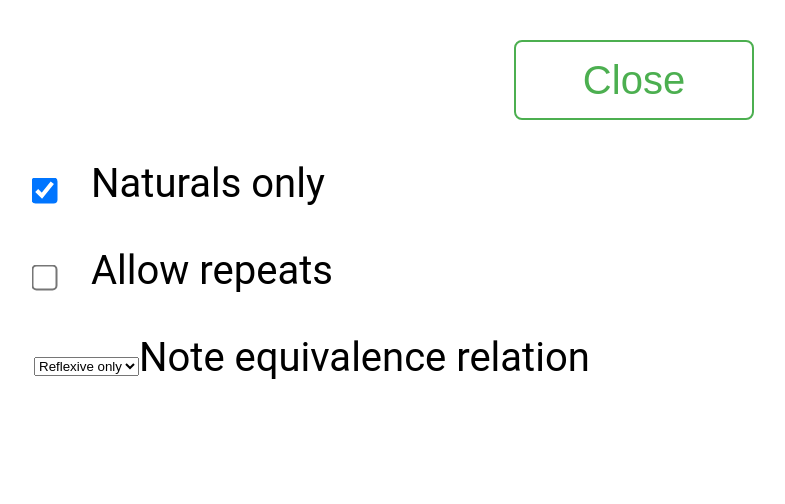
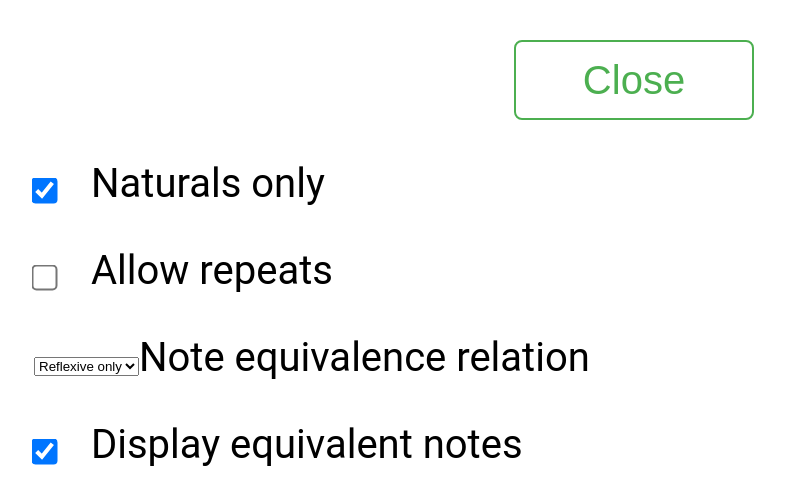
Before and after one commit to kylejlin/rand-note, a React (Create React App) app: page / in a window 1280 px wide. Both pictures are taken after a click on the button "Settings". Shown: the top 504 px of the page, without its empty margins (6-791 px from the left). Built offline with nearby package versions, Linux system fonts and the light colour scheme.

Commit message:
Let user configure whether to display equivalent notes

```diff
--- a/src/App.tsx
+++ b/src/App.tsx
@@ -35,6 +35,8 @@ export default class App extends React.Component<{}, State> {
     this.onAllowRepeatsChange = this.onAllowRepeatsChange.bind(this);
     this.onNoteEquivalenceRelationChange =
       this.onNoteEquivalenceRelationChange.bind(this);
+    this.onDisplayEquivalentNotesChange =
+      this.onDisplayEquivalentNotesChange.bind(this);
 
     this.onOpenSettingsClick = this.onOpenSettingsClick.bind(this);
     this.onClearHistoryClick = this.onClearHistoryClick.bind(this);
@@ -85,6 +87,14 @@ export default class App extends React.Component<{}, State> {
             </select>
             Note equivalence relation
           </label>
+          <label className="Setting">
+            <input
+              type="checkbox"
+              checked={this.state.settings.displayEquivalentNotes}
+              onChange={this.onDisplayEquivalentNotesChange}
+            />
+            Display equivalent notes
+          </label>
         </section>
       </div>
     );
@@ -112,6 +122,10 @@ export default class App extends React.Component<{}, State> {
     }
   }
 
+  onDisplayEquivalentNotesChange(event: React.ChangeEvent<HTMLInputElement>) {
+    this.updateSetting("displayEquivalentNotes", event.target.checked);
+  }
+
   updateSetting<K extends keyof Settings>(setting: K, value: Settings[K]) {
     this.setState((prevState) => {
       const newSettings = { ...prevState.settings, [setting]: value };
@@ -126,7 +140,7 @@ export default class App extends React.Component<{}, State> {
   renderNotePage(): React.ReactElement {
     const currentNote: Note | undefined =
       this.state.history[this.state.history.length - 1];
-    const { equivalenceRelation } = this.state.settings;
+    const { equivalenceRelation, displayEquivalentNotes } = this.state.settings;
 
     return (
       <div
@@ -147,7 +161,11 @@ export default class App extends React.Component<{}, State> {
           <h2>Current note</h2>
           {currentNote !== undefined ? (
             <div className="CurrentNote">
-              {noteStrings(currentNote, equivalenceRelation)}
+              {noteStrings(
+                currentNote,
+                equivalenceRelation,
+                displayEquivalentNotes
+              )}
             </div>
           ) : (
             <div>Tap to generate</div>
@@ -156,7 +174,7 @@ export default class App extends React.Component<{}, State> {
         <section>
           {this.state.history.map((note, i) => (
             <div className="HistoryNote" key={i}>
-              {noteStrings(note, equivalenceRelation)}
+              {noteStrings(note, equivalenceRelation, displayEquivalentNotes)}
             </div>
           ))}
         </section>
--- a/src/businessLogic.ts
+++ b/src/businessLogic.ts
@@ -8,6 +8,7 @@ export interface Settings {
   naturalsOnly: boolean;
   allowRepeats: boolean;
   equivalenceRelation: EquivalenceRelation;
+  displayEquivalentNotes: boolean;
 }
 
 export enum EquivalenceRelation {
@@ -23,6 +24,7 @@ export const DEFAULT_SETTINGS: Settings = {
   naturalsOnly: true,
   allowRepeats: false,
   equivalenceRelation: EquivalenceRelation.ReflexiveOnly,
+  displayEquivalentNotes: true,
 };
 
 export enum Note {
@@ -216,8 +218,13 @@ export function alternativeName(note: Note): Note {
 
 export function noteStrings(
   note: Note,
-  equivalenceRelation: EquivalenceRelation
+  equivalenceRelation: EquivalenceRelation,
+  displayEquivalentNotes: boolean
 ): string {
+  if (!displayEquivalentNotes) {
+    return noteString(note);
+  }
+
   function compareSuchThatOriginalNatSharpFlatIsAscending(
     a: Note,
     b: Note
--- a/src/persistentState.ts
+++ b/src/persistentState.ts
@@ -33,7 +33,8 @@ function isValidSettings(x: unknown): x is Settings {
     "boolean" === typeof (x as Settings).naturalsOnly &&
     "boolean" === typeof (x as Settings).allowRepeats &&
     "number" === typeof (x as Settings).equivalenceRelation &&
-    (x as Settings).equivalenceRelation in EquivalenceRelation
+    (x as Settings).equivalenceRelation in EquivalenceRelation &&
+    "boolean" === typeof (x as Settings).displayEquivalentNotes
   );
 }
 
```
